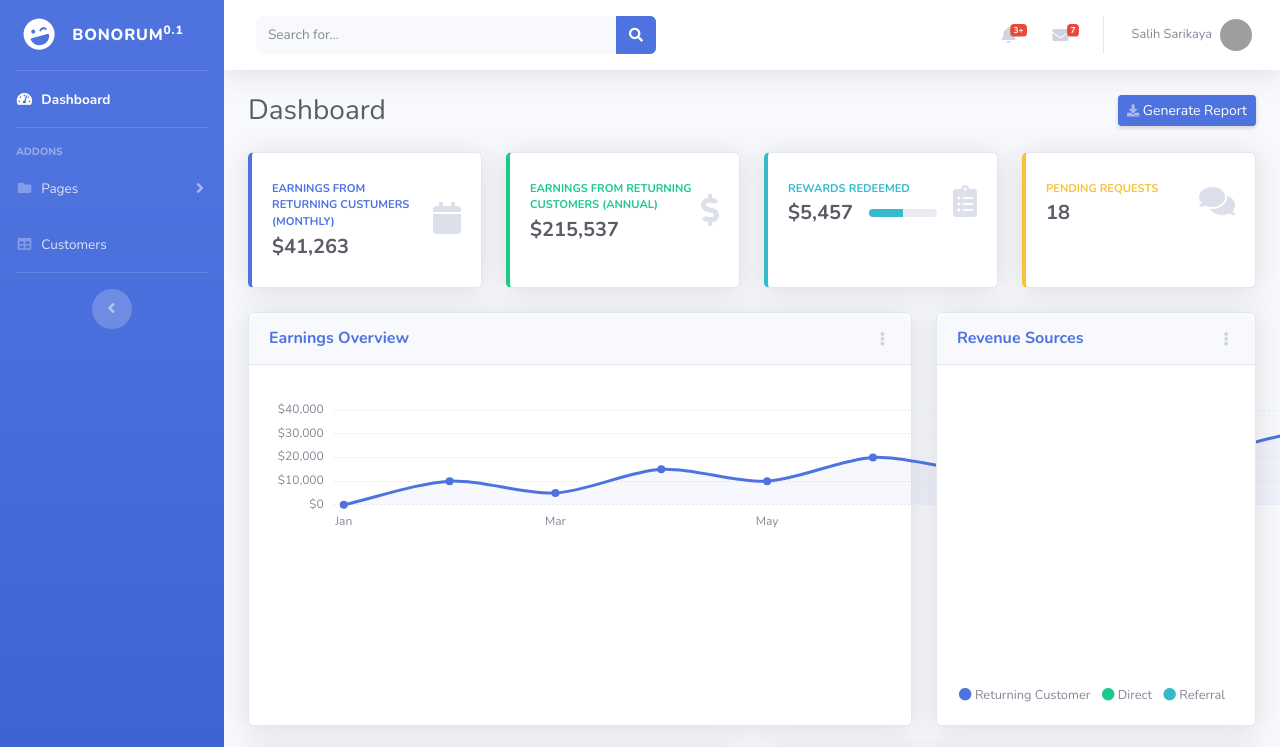
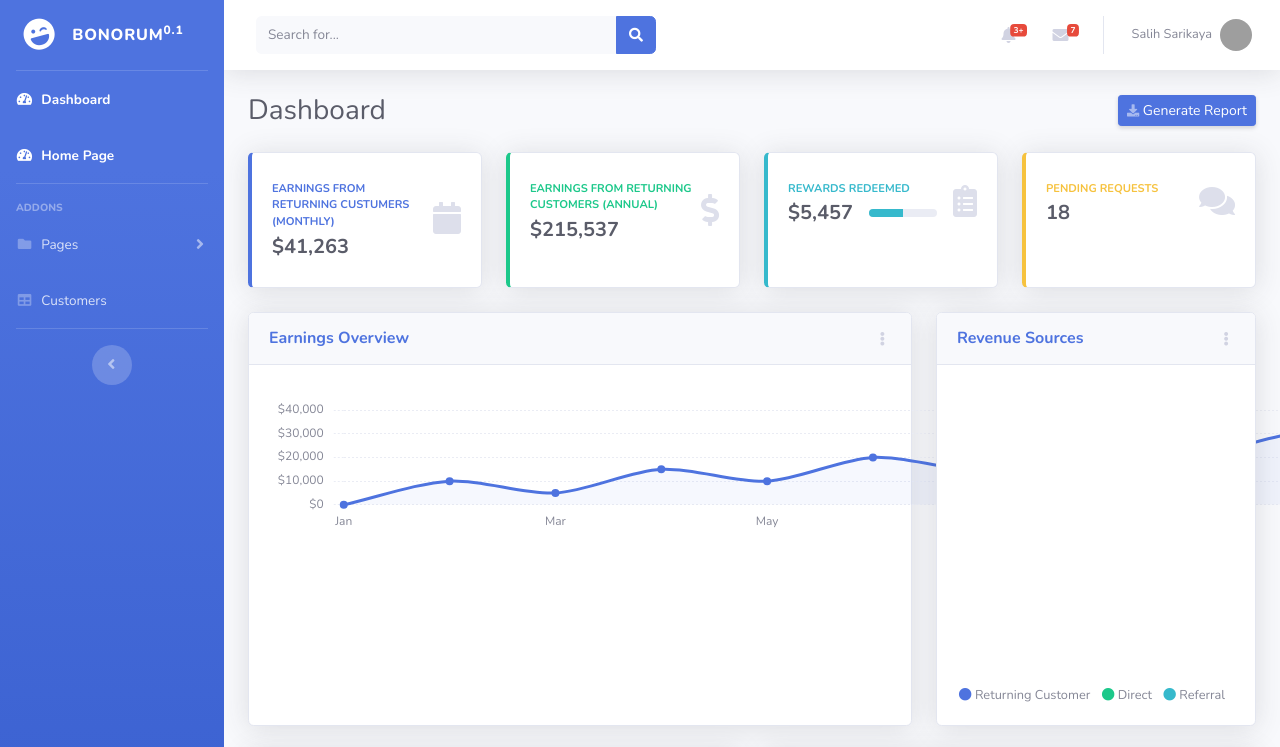
Before and after one commit to salihsarikaya/Bonorum-Marketing_Analytics_Platform, a website with bundled scripts: page admin-dashboard/index.html in a window 1280 px wide. Shown: the top 747 px of the page. Built offline with nearby package versions, Linux system fonts and the light colour scheme; grey boxes are pictures that could not be loaded.

Commit message:
Change back to dasboard home button

```diff
--- a/admin-dashboard/index.html
+++ b/admin-dashboard/index.html
@@ -29,7 +29,7 @@
     <ul class="navbar-nav bg-gradient-primary sidebar sidebar-dark accordion" id="accordionSidebar">
 
       <!-- Sidebar - Brand -->
-      <a class="sidebar-brand d-flex align-items-center justify-content-center" href="/index.html">
+      <a class="sidebar-brand d-flex align-items-center justify-content-center" href="index.html">
         <div class="sidebar-brand-icon rotate-n-15">
           <i class="fas fa-laugh-wink"></i>
         </div>
@@ -44,6 +44,13 @@
         <a class="nav-link" href="index.html">
           <i class="fas fa-fw fa-tachometer-alt"></i>
           <span>Dashboard</span></a>
+      </li>
+
+      <!-- Nav Item - Dashboard -->
+      <li class="nav-item active">
+        <a class="nav-link" href="https://salihsarikaya.github.io/Bonorum/">
+          <i class="fas fa-fw fa-tachometer-alt"></i>
+          <span>Home Page</span></a>
       </li>
 
       <!-- Divider -->
```
Also changed, not shown: 1 other file.
